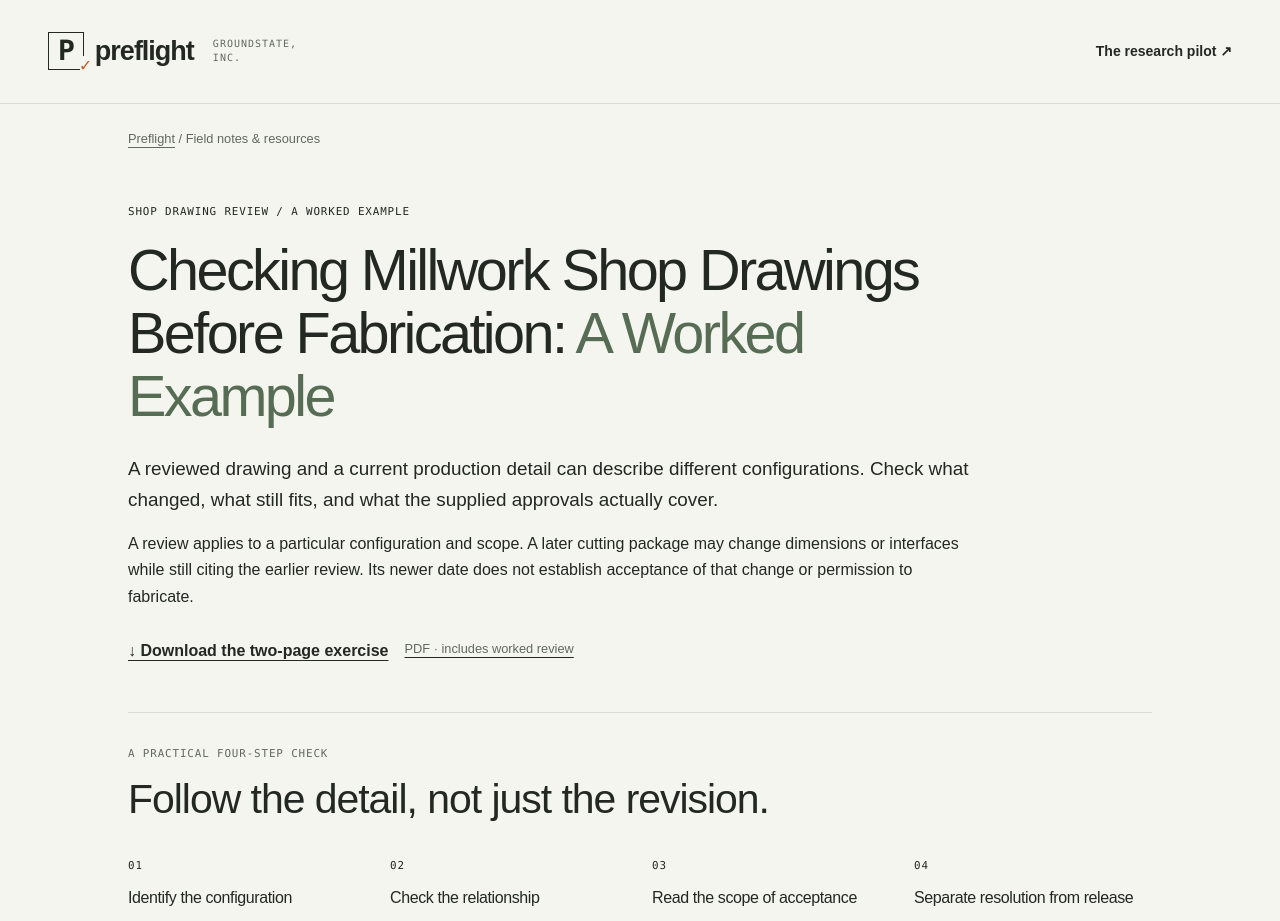
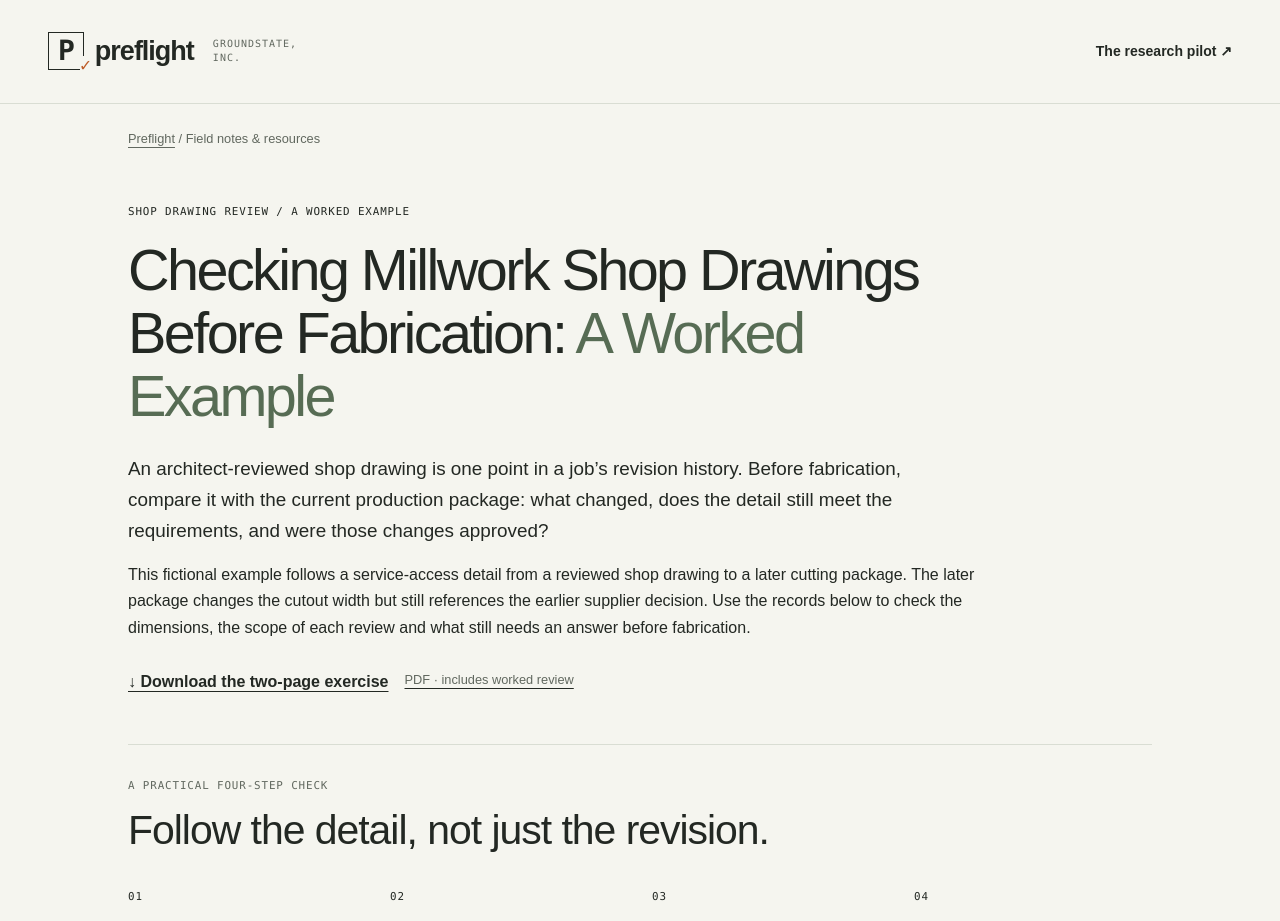
Before and after one commit to llindholm/preflight-pilot, a Next.js app: page /resources/millwork-shop-drawing-review in a window 1280 px wide. Shown: the top 921 px of the page. Built offline with nearby package versions, Linux system fonts and the light colour scheme.

Commit message:
Clarify shop drawing review and research pilot copy

```diff
--- a/app/resources/millwork-shop-drawing-review/page.tsx
+++ b/app/resources/millwork-shop-drawing-review/page.tsx
@@ -18,8 +18,8 @@ export default function Resource(){return <>
 <header className="header wrap"><a href="/" className="brand" aria-label="Preflight home"><span className="brand-mark" aria-hidden="true">P<span>✓</span></span>preflight<span className="working-label">GROUNDSTATE, INC.</span></a><nav aria-label="Main navigation"><a href="/#pilot" data-resource-event="pilot">The research pilot <span aria-hidden="true">↗</span></a></nav></header>
 <main id="main" className="resource wrap">
 <nav className="resource-breadcrumb" aria-label="Breadcrumb"><a href="/">Preflight</a><span aria-hidden="true"> / </span><span>Field notes & resources</span></nav>
-<section className="resource-intro"><p className="eyebrow">SHOP DRAWING REVIEW / A WORKED EXAMPLE</p><h1>Checking Millwork Shop Drawings Before Fabrication: <em>A Worked Example</em></h1><p className="resource-lead">A reviewed drawing and a current production detail can describe different configurations. Check what changed, what still fits, and what the supplied approvals actually cover.</p><p>A review applies to a particular configuration and scope. A later cutting package may change dimensions or interfaces while still citing the earlier review. Its newer date does not establish acceptance of that change or permission to fabricate.</p><a className="resource-download" href={base+"before-fabrication-does-this-detail-still-fit.pdf"} download data-resource-event="pdf">↓ Download the two-page exercise <span>PDF · includes worked review</span></a></section>
-<section className="resource-method" aria-labelledby="method"><p className="eyebrow">A PRACTICAL FOUR-STEP CHECK</p><h2 id="method">Follow the detail, not just the revision.</h2><ol>{[["Identify the configuration","Compare the reviewed detail with the package going to the shop. Name the dimensions, components and interfaces that changed."],["Check the relationship","Distinguish cutout dimensions from clear passage. Calculate the relevant fit against the supplier’s stated requirements."],["Read the scope of acceptance","Check which configuration was accepted, by whom, and with what limits. A reference to an earlier decision does not extend it."],["Separate resolution from release","Record missing decisions and field checks. Confirm the required written release with the responsible person."]].map(([h,t],i)=><li key={h}><span className="eyebrow">0{i+1}</span><h3>{h}</h3><p>{t}</p></li>)}</ol></section>
+<section className="resource-intro"><p className="eyebrow">SHOP DRAWING REVIEW / A WORKED EXAMPLE</p><h1>Checking Millwork Shop Drawings Before Fabrication: <em>A Worked Example</em></h1><p className="resource-lead">An architect-reviewed shop drawing is one point in a job’s revision history. Before fabrication, compare it with the current production package: what changed, does the detail still meet the requirements, and were those changes approved?</p><p>This fictional example follows a service-access detail from a reviewed shop drawing to a later cutting package. The later package changes the cutout width but still references the earlier supplier decision. Use the records below to check the dimensions, the scope of each review and what still needs an answer before fabrication.</p><a className="resource-download" href={base+"before-fabrication-does-this-detail-still-fit.pdf"} download data-resource-event="pdf">↓ Download the two-page exercise <span>PDF · includes worked review</span></a></section>
+<section className="resource-method" aria-labelledby="method"><p className="eyebrow">A PRACTICAL FOUR-STEP CHECK</p><h2 id="method">Follow the detail, not just the revision.</h2><ol>{[["Compare the reviewed and current details","Compare the architect-reviewed shop drawing with the current production package. Identify changes to dimensions, components and interfaces."],["Check the dimensions against the requirements","Calculate the clear passage from the cutout and frame dimensions, then compare it with the supplier’s requirements. Keep field measurements and finished dimensions separate."],["Confirm what was actually approved","Check what the architect reviewed and which configuration the supplier technically accepted. Read the limits of each decision; neither automatically covers a later revision."],["Check what's still open before fabrication","List unresolved design decisions, supplier reviews and field checks. Confirm the required written PM fabrication release; architect review and supplier acceptance do not replace it."]].map(([h,t],i)=><li key={h}><span className="eyebrow">0{i+1}</span><h3>{h}</h3><p>{t}</p></li>)}</ol></section>
 <section className="resource-exercise" aria-labelledby="exercise"><div className="resource-fiction">FICTIONAL EXERCISE · Invented project, people, products and records</div><p className="eyebrow">WC-27 / SA-27 · ALL DIMENSIONS IN MILLIMETRES</p><h2 id="exercise">Before Fabrication:<br/>Does This Detail Still Fit?</h2><p className="resource-lead">A service-access cassette sits in veneered corridor cladding. Compare the reviewed cutout, the supplier’s required clear passage and the current package.</p><div className="resource-records">{excerpts.map((e,i)=><article key={e.n} className="resource-record"><p className="eyebrow">0{i+1} / {e.date}</p><h3>{e.label}</h3>{e.quotes.map(q=><blockquote key={q}>{q}</blockquote>)}<Source record={e.n} section={e.section}/></article>)}</div>
 <figure className="resource-figure"><div><p className="eyebrow">CURRENT DETAIL / RECONSTRUCTED FROM R06 §2</p><h3>The opening and the passage are different dimensions.</h3><p>Jambs consume 16 mm at each side; the head and sill consume 30 mm each. Required clear passage: at least 680 × 820 mm. <Source record={2} section="§§1–2"/></p><p className="small">Not to scale. An explanatory reconstruction, not an original drawing or approved detail.</p></div><svg viewBox="0 0 440 360" role="img" aria-labelledby="detail-title detail-desc"><title id="detail-title">Current frame-mounting cutout</title><desc id="detail-desc">704 millimetres wide by 900 high, with 16 consumed at each side and 30 at the head and sill. The inner rectangle is the clear passage; its dimensions are left for the reader to calculate.</desc><g fill="none" stroke="currentColor" strokeWidth="1.5"><path d="M90 70h235v235H90z" fill="#dbe1d7"/><path d="M110 92h195v191H110z" fill="#f5f5ef"/><path d="M90 48h235M90 40v19M325 40v19M350 70v235M342 70h16M342 305h16"/></g><g fill="currentColor" textAnchor="middle" fontFamily="Arial, sans-serif" fontSize="16"><text x="207" y="32">704 cutout</text><text x="207" y="185">Clear passage</text><text x="207" y="334">16 each side · 30 head & sill</text><text transform="translate(380 188) rotate(90)">900 cutout</text></g></svg><figcaption>R06 p. 1, §2; minimum passage from R02 p. 1, §1.</figcaption></figure>
 <p className="resource-question">What would you flag before this goes to the shop?</p>
@@ -30,5 +30,5 @@ export default function Resource(){return <>
 <h4>Technical acceptance is not fabrication release.</h4><p>R01 requires an item-specific written PM release. R05 permits only flitch matching and reservation of uncut stock; it issues no fabrication release and keeps CNC cutting and cassette assembly on hold pending interface resolution and written release. R06 says the release is not attached and calls its issue a detailing transmittal. No subsequent written release is in these supplied records. A reserved CNC slot is not permission to cut. <Source record={1} section="§3"/> <Source record={5} section="§§2–3"/> <Source record={6} section="§3"/></p>
 <div className="resource-next"><h4>What a qualified practitioner needs to resolve</h4><ul><li>Confirm the final cutout and frame consumptions; resolve the width conflict and obtain applicable supplier review.</li><li>Resolve the revised joint layout; establish P and verify unobstructed working depth and tray withdrawal.</li><li>Coordinate the production information with recorded decisions and confirm the required written PM release.</li></ul><p><strong>This exercise does not authorize cutting, assembly or fabrication.</strong></p></div></div></details></section>
 <section className="resource-sources" aria-labelledby="sources"><p className="eyebrow">READ THE ORIGINAL RECORDS</p><h2 id="sources">Six fictional records. One supplied history.</h2><p>All records are one-page PDFs. The excerpts above retain the original wording with line wrapping normalized for HTML. Use the full records to check context and scope.</p><ol>{["CL-207 Rev B · Reviewed submittal · 02 Sep","IS-27 issue 1 · Supplier interface · 04 Sep","FS-27-07 · Field survey · 07 Sep","TD-27-09 · Supplier technical decision · 09 Sep","CN-27-10 · PM coordination note · 10 Sep, 15:30","FP-27-11 Rev 0 · Production package · 11 Sep, 13:00"].map((n,i)=><li key={n}><Source record={i+1} section="" >{`R0${i+1} / ${n}`}</Source></li>)}</ol></section>
-<section className="resource-pilot"><p className="eyebrow">FROM A FICTIONAL EXERCISE TO A REAL CONVERSATION</p><h2>Would a second check help on one of your completed jobs?</h2><p>Groundstate is developing an evidence-backed review for architectural millwork. Our research pilot compares a completed project’s production package with its supplied history, then reviews the findings with the people who know the job.</p><p>This synthetic exercise illustrates a review method. It does not demonstrate real-world product reliability. Qualified people retain every design, field-verification and release decision.</p><a className="button" href="/#pilot" data-resource-event="pilot">Explore the completed-project research pilot →</a><p className="small">No commitment or document upload. Start with the pilot details and existing inquiry form.</p></section>
+<section className="resource-pilot"><p className="eyebrow">FROM A FICTIONAL EXERCISE TO A REAL CONVERSATION</p><h2>Would a second check help on one of your completed jobs?</h2><p>For the research pilot, we compare a completed job’s production records with its shop drawings, revisions, review comments and documented changes. Then we go through the findings with your team: what we got right, what we missed, what we got wrong and whether any finding would have mattered before fabrication.</p><p>This synthetic exercise illustrates a review method. It does not demonstrate real-world product reliability. Qualified people retain every design, field-verification and release decision.</p><a className="button" href="/#pilot" data-resource-event="pilot">Explore the completed-project research pilot →</a><p className="small">No commitment or document upload. Start with the pilot details and existing inquiry form.</p></section>
 </main><footer className="footer wrap"><a href="/" className="footer-brand">preflight<span>A Groundstate research initiative</span></a><a href="/#apply" data-resource-event="pilot">Discuss a completed project →</a></footer></>}
```
